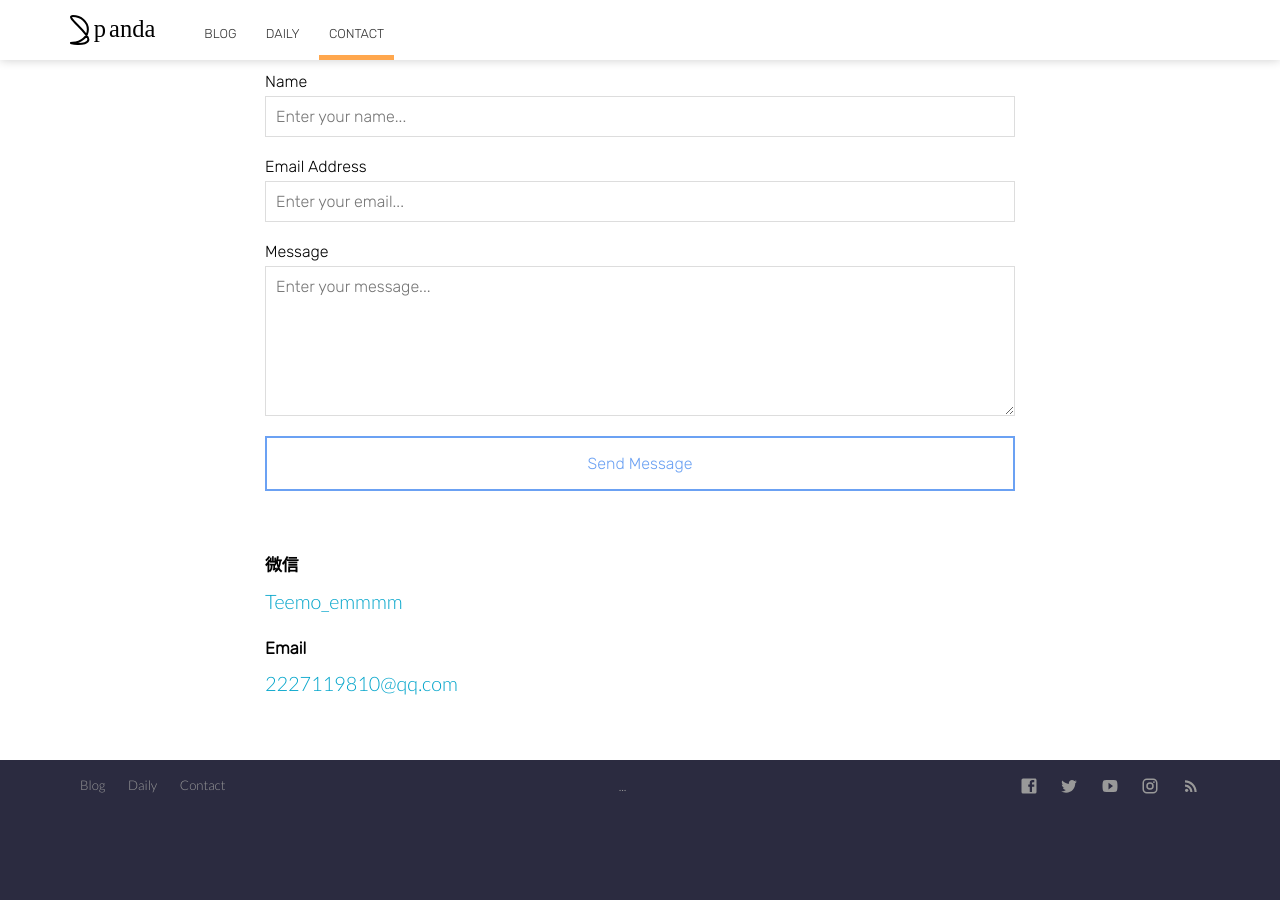
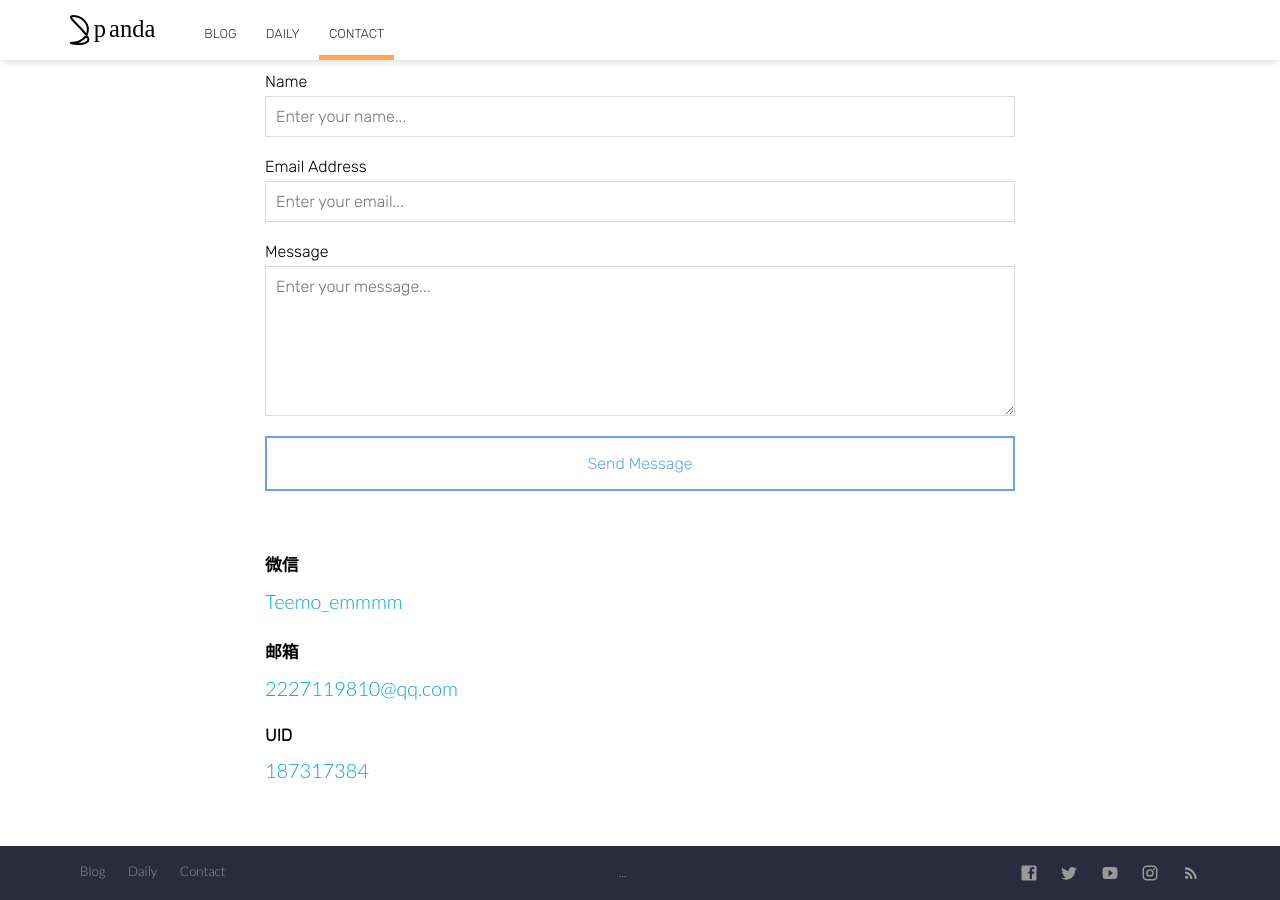
Before and after one commit to pandacase/pandacase.github.io, a Jekyll site: the page built from contact.html, in a window 1280 px wide and 900 px high, scrolled down 908 px. Built offline with Jekyll 4.4.1, drawn with Linux system fonts in a browser that asks for light colours; nearby versions of some CDN libraries; before the commit the page ends 1721 px from its top, so only the background shows below that.

Commit message:
Update contact.html

```diff
--- a/contact.html
+++ b/contact.html
@@ -42,8 +42,11 @@ image: https://source.unsplash.com/WNAO036c6FM/2000x1322?a=.png
 			<h3>微信</h3>
 			<p class="editable"><a href="#">Teemo_emmmm</a></p>
 
-			<h3>Email</h3>
+			<h3>邮箱</h3>
 			<p class="editable"><a href="mailto:2227119810@qq.com">2227119810@qq.com</a></p>
+
+			<h3>UID</h3>
+			<p class="editable"><a href="#">187317384</a></p>
 		</div>
 	</div>
 </section>
```
